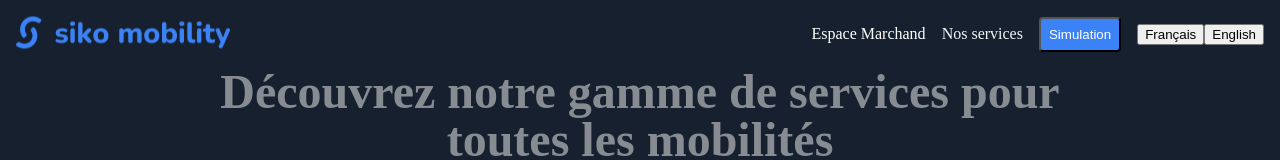
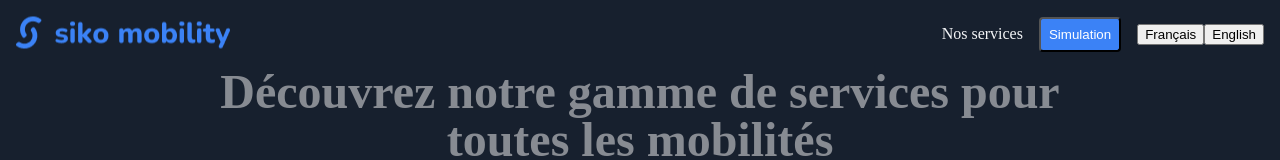
Before and after one commit to tsboudot/SikoTestTech, a React (Vite) app: page / in a window 1280 px wide. Shown: the top 160 px of the page. Built offline with nearby package versions, Linux system fonts and the light colour scheme.

Commit message:
Redux Lang Fonctionnel <3

```diff
--- a/src/components/Nav.tsx
+++ b/src/components/Nav.tsx
@@ -15,8 +15,7 @@ const Nav: React.FC = (): JSX.Element => {
     };
 
     const currentLanguage: Lang = useSelector((state: RootState) => state.lang.language as Lang);
-    const result = getTexts(currentLanguage);
-
+    const navText = getTexts(currentLanguage, "nav"); // Obtenez les textes de la section "nav"
     return (
         <nav className="flex flex-row justify-between border-gray-600 p-4 order-b-2 z-50 sticky top-0">
             <div className="logo-container">
@@ -24,7 +23,7 @@ const Nav: React.FC = (): JSX.Element => {
             </div>
 
             <ul className="flex space-x-4 justify-center items-center">
-                <li className="text-white">Espace Marchand</li>
+                <li className="text-white">{navText.commercialSpace}</li>
                 <li className="text-gray-100 relative">
                     <li onClick={handleDropdown}>
                         Nos services
--- a/src/lang/en.json
+++ b/src/lang/en.json
@@ -1,35 +1,43 @@
 {
-    "commercialSpace": "commercialSpace",
-    "our Services": "our Services",
-    "simulation": "simulation",
-    "Discover our range of services": "Discover our range of services",
-    "PAYMENT IN 3/4/10 INSTALLMENTS": "PAYMENT IN 3/4/10 INSTALLMENTS",
-    "Make a payment in 3, 4, or 10 installments using a credit card. No documentation required.": "Make a payment in 3, 4, or 10 installments using a credit card. No documentation required.",
-    "FINANCING 12 TO 60 MONTHS": "FINANCING 12 TO 60 MONTHS",
-    "Apply for financing over a period of 12 to 60 months. Get approval from one of our partner banks.": "Apply for financing over a period of 12 to 60 months. Get approval from one of our partner banks.",
-    "MOBILITY PACKAGES": "MOBILITY PACKAGES",
-    "Subscribe to an insurance, assistance, warranty, or maintenance plan. No commitment required": "Subscribe to an insurance, assistance, warranty, or maintenance plan. No commitment required",
-    "They trust us!": "They trusted us!",
-    "It's your turn": "It's your turn",
-    "Do you have an e-commerce website or a store?": "Do you have an e-commerce website or a store?",
-    "Join our partners and provide multiple services and benefits to your customers. Increase your revenue with our financing solution.": "Join our partners and provide multiple services and benefits to your customers. Increase your revenue with our financing solution.",
-    "Become a partner": "Become a partner",
-    "86 Rue Dutot, 75016 Paris": "86 Rue Dutot, 75016 Paris",
-    "Siko Mobility adheres to social and environmental standards and is committed to continuous improvement.": "Siko Mobility adheres to social and environmental standards and is committed to continuous improvement.",
-    "Informations": "Informations",
-    "Legal Notice": "Legal Notice",
-    "Terms and Conditions": "Terms and Conditions",
-    "Privacy Policy": "Privacy Policy",
-    "GDPR & Cookies": "GDPR & Cookies",
-    "SIKO MOBILITY": "SIKO MOBILITY",
-    "Home": "Home",
-    "Who are we ?": "Who are we?",
-    "Contact": "Contact",
-    "FAQ": "FAQ",
-    "Our Services": "Our Services",
-    "OUR SERVICES": "OUR SERVICES",
-    "insurance": "Insurance",
-    "maintenance PACKAGES": "Maintenance packages",
-    "Breakdonw assistance": "Breakdonw assistance",
-    "3-years warranty": "3-years warranty"
+    "nav": {
+        "commercialSpace": "commercialSpace",
+        "ourServices": "our Services",
+        "simulation": "simulation",
+        "discoverRangeOfServices": "Discover our range of services"
+    },
+    "mainSection": {
+        "paymentInstallments": "PAYMENT IN 3/4/10 INSTALLMENTS",
+        "paymentInstallmentsDescription": "Make a payment in 3, 4, or 10 installments using a credit card. No documentation required.",
+        "financing12To60Months": "FINANCING 12 TO 60 MONTHS",
+        "financing12To60MonthsDescription": "Apply for financing over a period of 12 to 60 months. Get approval from one of our partner banks.",
+        "mobilityPackages": "MOBILITY PACKAGES",
+        "mobilityPackagesDescription": "Subscribe to an insurance, assistance, warranty, or maintenance plan. No commitment required."
+    },
+    "secondSection": {
+        "theyTrustUs": "They trusted us!",
+        "yourTurn": "It's your turn",
+        "ecommerceOrStore": "Do you have an e-commerce website or a store?",
+        "partnersDescription": "Join our partners and provide multiple services and benefits to your customers. Increase your revenue with our financing solution.",
+        "becomePartner": "Become a partner"
+    },
+    "footer": {
+        "address": "86 Rue Dutot, 75016 Paris",
+        "sikoAdheresStandards": "Siko Mobility adheres to social and environmental standards and is committed to continuous improvement.",
+        "information": "Information",
+        "legalNotice": "Legal Notice",
+        "termsAndConditions": "Terms and Conditions",
+        "privacyPolicy": "Privacy Policy",
+        "gdprAndCookies": "GDPR & Cookies",
+        "sikoMobility": "SIKO MOBILITY",
+        "home": "Home",
+        "whoWeAre": "Who are we?",
+        "contact": "Contact",
+        "faq": "FAQ",
+        "ourServices": "Our Services",
+        "ourServicesUppercase": "OUR SERVICES",
+        "insurance": "Insurance",
+        "maintenancePackages": "Maintenance packages",
+        "breakdownAssistance": "Breakdown assistance",
+        "threeYearsWarranty": "3-years warranty"
+    }
 }
--- a/src/lang/fr.json
+++ b/src/lang/fr.json
@@ -1,19 +1,26 @@
 {
+    "nav": {
         "commercialSpace": "Espace commercial",
         "our Services": "Nos services",
         "simulation": "simulation",
-    "Discover our range of services": "Découvrez notre gamme de services",
+        "Discover our range of services": "Découvrez notre gamme de services"
+    },
+    "mainSection": {
         "PAYMENT IN 3/4/10 INSTALLMENTS": "PAIELENT EN 3 / 4 / 10 FOIS.",
         "Make a payment in 3, 4, or 10 installments using a credit card. No documentation required.": "Faites un paiement en 3, 4 ou 10 fois en carte bleue. C'est sans justificatif.",
         "FINANCING 12 TO 60 MONTHS": "FINANCEMENT 12 A 60 MOIS",
         "Apply for financing over a period of 12 to 60 months. Get approval from one of our partner banks.": "Faites une demande de financement de 12 à 60 fois. Obtenez un accord d'une de nos banques partenaires.",
         "MOBILITY PACKAGES": "FORFAITS MOBILITÉ",
-    "Subscribe to an insurance, assistance, warranty, or maintenance plan. No commitment required": "Souscrivez à un abonnement assurance, assistance, garantie ou maintenance. Sans engagement.",
+        "Subscribe to an insurance, assistance, warranty, or maintenance plan. No commitment required": "Souscrivez à un abonnement assurance, assistance, garantie ou maintenance. Sans engagement."
+    },
+    "secondSection": {
         "They trust us!": "Ils nous ont fait confiance !",
         "It's your turn": "À votre tour !",
         "Do you have an e-commerce website or a store?": "Vous avez un site de e-commerce ou une boutique ?",
         "Join our partners and provide multiple services and benefits to your customers. Increase your revenue with our financing solution.": "Rejoignez nos partenaires et offrez de multiples services et avantages à vos clients. Augmentez votre chiffre d’affaire avec notre solution en financement.",
-    "Become a partner": "Devenir Partenaires",
+        "Become a partner": "Devenir Partenaires"
+    },
+    "footer": {
         "86 Rue Dutot, 75016 Paris": "86 Rue Dutot, 75016 Paris",
         "Siko Mobility adheres to social and environmental standards and is committed to continuous improvement.": "Siko Mobility respecte les normes sociales et environnementales et s'inscrit dans une démarche de progrès.",
         "Informations": "Informations",
@@ -33,3 +40,4 @@
         "Breakdonw assistance": "Assistance dépannage",
         "3-years warranty": "Garantie 3 ans"
     }
+}
--- a/src/texts.ts
+++ b/src/texts.ts
@@ -7,13 +7,35 @@ const texts = {
     en: enTexts,
 } as const;
 
-export type TextsObject = typeof texts;
+export type NavSection = "nav";
+export type MainSection = "mainSection";
+export type SecondSection = "secondSection";
+export type FooterSection = "footer";
+
+export type Section = NavSection | MainSection | SecondSection | FooterSection;
+
+export type TextsObject = {
+    fr: {
+        [key in Section]: Record<string, string>;
+    };
+    en: {
+        [key in Section]: Record<string, string>;
+    };
+};
 
 export type Lang = keyof TextsObject;
 export type TextKey = keyof TextsObject[Lang];
 
-export type TextsFunction = (lang: Lang) => TextsObject[Lang];
+export type TextsFunction = (lang: Lang, section: Section) => TextsObject[Lang][Section];
 
-export const getTexts: TextsFunction = (lang) => texts[lang];
+export const getTexts: TextsFunction = (lang, section) => {
+    // Vérifie si la langue et la section existent
+    if (texts[lang] && texts[lang][section]) {
+        return texts[lang][section];
+    }
+
+    // Si la langue ou la section n'existe pas, retourne un objet vide
+    return {} as TextsObject[Lang][Section];
+};
 
 export default texts;
```
Lines whose indentation alone changed are shown as unchanged.
